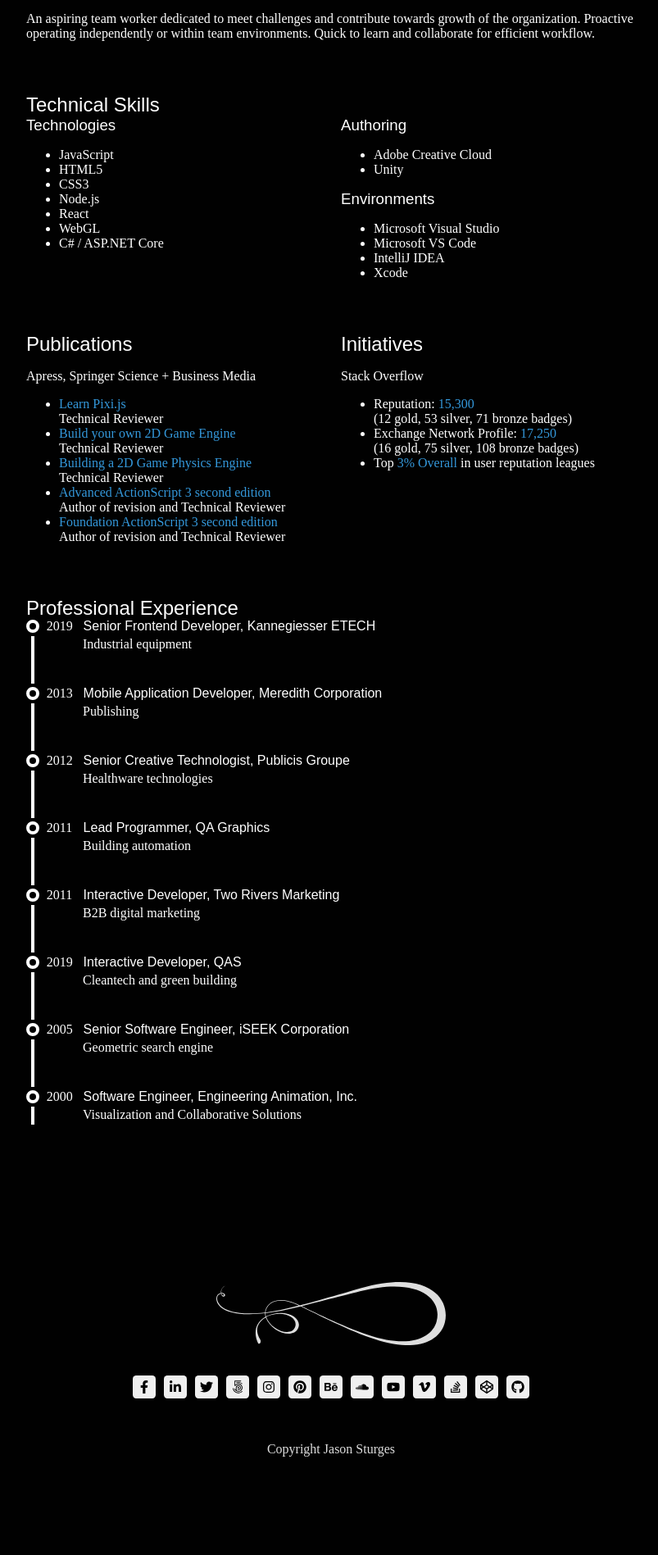
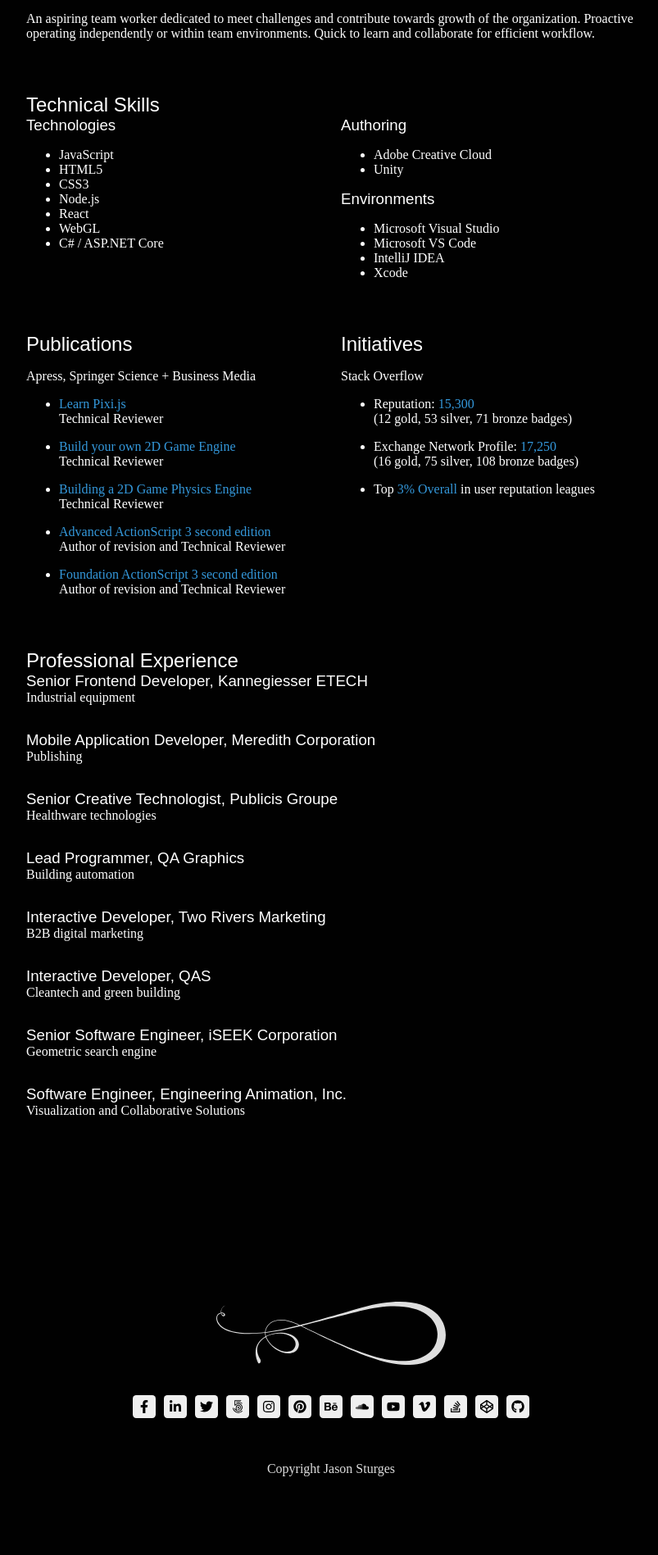
Before and after one commit to jasonsturges/jasonsturges.github.io, a Jekyll site: the page built from _pages/about.html, in a window 1280 px wide. Shown: the part 865-2762 px from the top of the page at 82% size, without its empty margins (236-1039 px from the left). Built offline with Jekyll 4.4.1, drawn with Linux system fonts in a browser that asks for light colours; some web fonts are replaced; before the commit the page ends 2738 px from its top, so only the background shows below that.

Commit message:
About css update

```diff
--- a/_pages/about.html
+++ b/_pages/about.html
@@ -72,7 +72,7 @@
   <div class="left">
     <h2>Publications</h2>
     <p>Apress, Springer Science + Business Media</p>
-    <ul>
+    <ul class="spaced">
       <li>
         <a href="https://www.apress.com/us/book/9781484210956">
           Learn Pixi.js
@@ -114,7 +114,7 @@
   <div class="right">
     <h2>Initiatives</h2>
     <p>Stack Overflow</p>
-    <ul>
+    <ul class="spaced">
       <li>
         Reputation: <a href="https://stackoverflow.com/users/798448/jason-sturges">15,300</a>
         <br />
@@ -139,104 +139,44 @@
   <div class="full">
     <h2>Professional Experience</h2>
 
-    <ul class="timeline">
-      <li class="timeline__line"></li>
-      <li class="timeline__item start">
-        <div class="info">
-          <div class="dot"></div>
-          <time class="time">2019</time>
-          <h4 class="title">
-            Senior Frontend Developer, Kannegiesser ETECH
-          </h4>
+    <div class="role">
+      <h3>Senior Frontend Developer, Kannegiesser ETECH</h3>
+      <p>Industrial equipment</p>
     </div>
-        <div class="content">
-          Industrial equipment
+
+    <div class="role">
+      <h3>Mobile Application Developer, Meredith Corporation</h3>
+      <p>Publishing</p>
     </div>
-      </li>
-      <li class="timeline__item start">
-        <div class="info">
-          <div class="dot"></div>
-          <time class="time">2013</time>
-          <h4 class="title">
-            Mobile Application Developer, Meredith Corporation
-          </h4>
+
+    <div class="role">
+      <h3>Senior Creative Technologist, Publicis Groupe</h3>
+      <p>Healthware technologies</p>
     </div>
-        <div class="content">
-          Publishing
+
+    <div class="role">
+      <h3>Lead Programmer, QA Graphics</h3>
+      <p>Building automation</p>
     </div>
-      </li>
-      <li class="timeline__item start">
-        <div class="info">
-          <div class="dot"></div>
-          <time class="time">2012</time>
-          <h4 class="title">
-            Senior Creative Technologist, Publicis Groupe
-          </h4>
+
+    <div class="role">
+      <h3>Interactive Developer, Two Rivers Marketing</h3>
+      <p>B2B digital marketing</p>
     </div>
-        <div class="content">
-          Healthware technologies
+
+    <div class="role">
+      <h3>Interactive Developer, QAS</h3>
+      <p>Cleantech and green building</p>
     </div>
-      </li>
-      <li class="timeline__item start">
-        <div class="info">
-          <div class="dot"></div>
-          <time class="time">2011</time>
-          <h4 class="title">
-            Lead Programmer, QA Graphics
-          </h4>
+
+    <div class="role">
+      <h3>Senior Software Engineer, iSEEK Corporation</h3>
+      <p>Geometric search engine</p>
     </div>
-        <div class="content">
-          Building automation
+
+    <div class="role">
+      <h3>Software Engineer, Engineering Animation, Inc.</h3>
+      <p>Visualization and Collaborative Solutions</p>
     </div>
-      </li>
-      <li class="timeline__item start">
-        <div class="info">
-          <div class="dot"></div>
-          <time class="time">2011</time>
-          <h4 class="title">
-            Interactive Developer, Two Rivers Marketing
-          </h4>
-        </div>
-        <div class="content">
-          B2B digital marketing
-        </div>
-      </li>
-      <li class="timeline__item start">
-        <div class="info">
-          <div class="dot"></div>
-          <time class="time">2019</time>
-          <h4 class="title">
-            Interactive Developer, QAS
-          </h4>
-        </div>
-        <div class="content">
-          Cleantech and green building
-        </div>
-      </li>
-      <li class="timeline__item start">
-        <div class="info">
-          <div class="dot"></div>
-          <time class="time">2005</time>
-          <h4 class="title">
-            Senior Software Engineer, iSEEK Corporation
-          </h4>
-        </div>
-        <div class="content">
-          Geometric search engine
-        </div>
-      </li>
-      <li class="timeline__item start">
-        <div class="info">
-          <div class="dot"></div>
-          <time class="time">2000</time>
-          <h4 class="title">
-            Software Engineer, Engineering Animation, Inc.
-          </h4>
-        </div>
-        <div class="content">
-          Visualization and Collaborative Solutions
-        </div>
-      </li>
-    </ul>
   </div>
 </section>
--- /dev/null
+++ b/_sass/_about.scss
@@ -0,0 +1,7 @@
+.role {
+  margin-bottom: 2rem;
+
+  p {
+    margin: 0;
+  }
+}
--- a/_sass/_general.scss
+++ b/_sass/_general.scss
@@ -23,3 +23,7 @@
 section {
   padding-bottom: 3rem;
 }
+
+ul.spaced li {
+  margin-bottom: 1rem;
+}
--- a/_sass/_timeline.scss
+++ /dev/null
@@ -1,76 +0,0 @@
-.timeline {
-  position: relative;
-  display: grid;
-  gap: 40px;
-  padding: 0;
-  margin: 0;
-  max-width: 600px;
-  font-size: 1rem;
-  line-height: 1;
-  color: white;
-  list-style-type: none;
-
-  .timeline__line {
-    position: absolute;
-    top: 0;
-    left: 6px;
-    width: 4px;
-    height: 100%;
-    background: white;
-  }
-
-  .timeline__item {
-    .info {
-      display: grid;
-      grid-template-columns: 20px 40px 1fr;
-      align-items: top;
-      gap: 0.3rem;
-
-      .long {
-        grid-template-columns: 80px 40px 1fr;
-      }
-
-      h4 {
-        margin: 0;
-      }
-
-      .dot {
-        position: relative;
-        width: 16px;
-        height: 16px;
-        background: #010101;
-        border-radius: 50%;
-
-        &::before {
-          position: absolute;
-          content: "";
-          top: -4px;
-          left: -4px;
-          right: -4px;
-          bottom: -4px;
-          background: #010101;
-        }
-
-        &::after {
-          position: absolute;
-          content: "";
-          top: 0;
-          left: 0;
-          width: 8px;
-          height: 8px;
-          border: 4px solid white;
-          border-radius: inherit;
-        }
-      }
-
-      .time {
-        margin-right: 8px;
-      }
-    }
-
-    .content {
-      margin: 2px 0 0 69px;
-      line-height: 1.5;
-    }
-  }
-}
--- a/css/main.scss
+++ b/css/main.scss
@@ -10,6 +10,7 @@
 }
 
 @import
+"about",
 "avatar",
 "code",
 "cover",
@@ -22,7 +23,6 @@
 "nav",
 "posts",
 "social",
-"timeline",
 "typography",
 "video"
 ;
```
Lines whose indentation alone changed are shown as unchanged.
